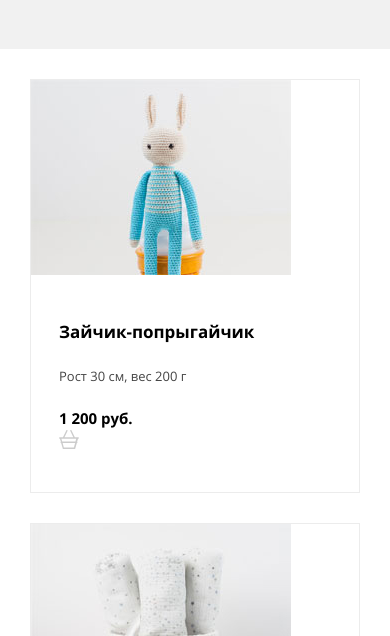
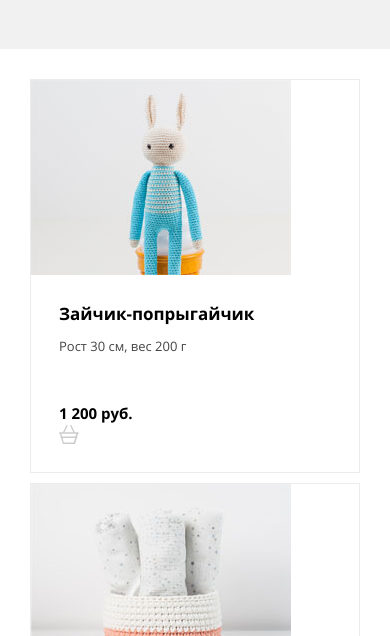
Before and after one commit to dewfors/1567759-mishka-21, a website: page source/catalog.html in a window 390 px wide. Shown: the part 208-844 px from the top of the page. Drawn offline with nearby package versions, Linux system fonts and the light colour scheme; files that its build step writes are made by us from their sources.

Commit message:
Страница catalog mobile

```diff
--- a/source/sass/blocks/catalog.scss
+++ b/source/sass/blocks/catalog.scss
@@ -23,7 +23,7 @@
 }
 
 .catalog__item {
-  margin-bottom: 30px;
+  margin-bottom: 10px;
   border: 1px solid $grayborder;
 
   @media (min-width: $tablet-width) {
@@ -38,10 +38,24 @@
   }
 }
 
+.catalog__item-title{
+  margin-bottom: 0;
+}
+
+.catalog__item-description{
+  margin-top: 5px;
+}
+
 .catalog__item-image {
   width: 100%;
 }
 
 .catalog__item-text {
   padding: 28px;
+  padding-top: 10px;
 }
+
+.catalog__item-price{
+  margin: 0;
+  padding-top: 27px;
+}
```
